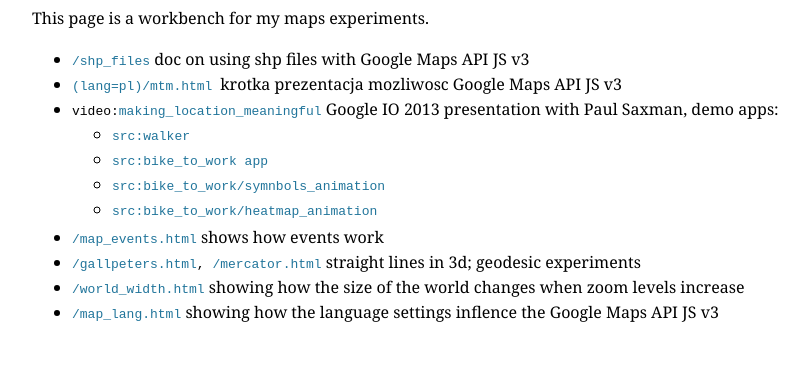
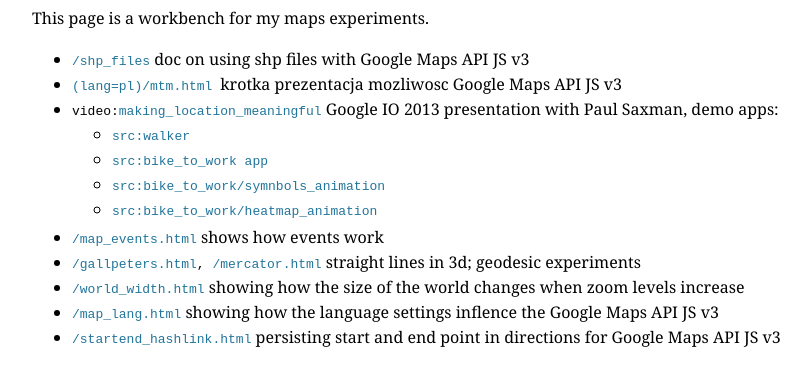
Before and after one commit to kaskaderc/maps_samples, a plain HTML site: page index.html in a window 1280 px wide. Shown: the part 161-546 px from the top of the page, without its empty margins (32-843 px from the left). Drawn offline with Linux system fonts and the light colour scheme.

Commit message:
updating the main page with persistent directions sample

```diff
--- a/index.html
+++ b/index.html
@@ -99,6 +99,10 @@
             showing how the size of the world changes when zoom levels increase</li>
           <li><code><a href="i18n/map_lang.html">/map_lang.html</a></code>
             showing how the language settings inflence the Google Maps API JS v3</li>
+          <li><code>
+          <a href="directions/startend_hashlink.html#end=54.342598,18.364921&start=54.34231,18.364881">
+          /startend_hashlink.html</a></code>
+            persisting start and end point in directions for Google Maps API JS v3</li>
        </ul>
     </div>
 
```
